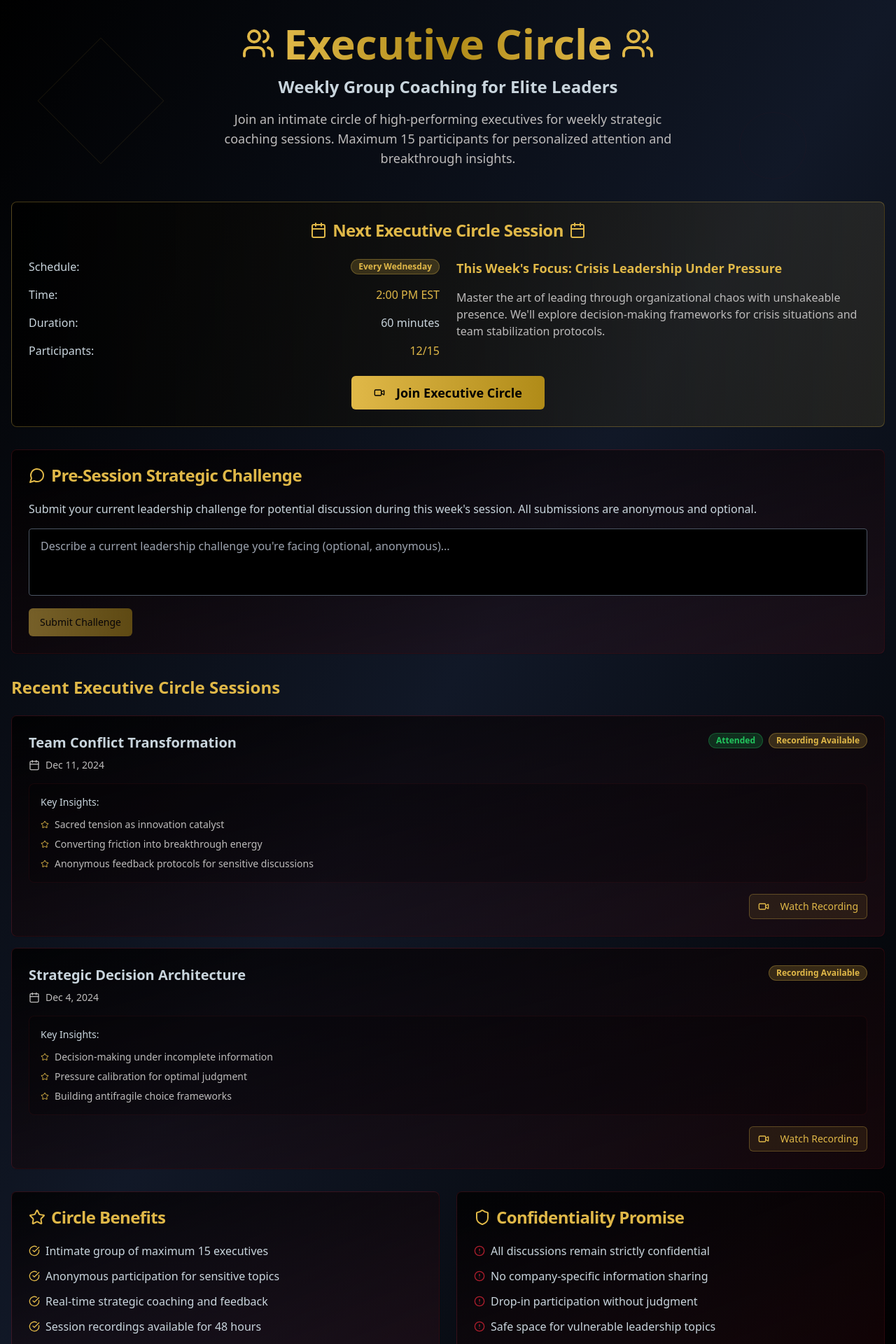
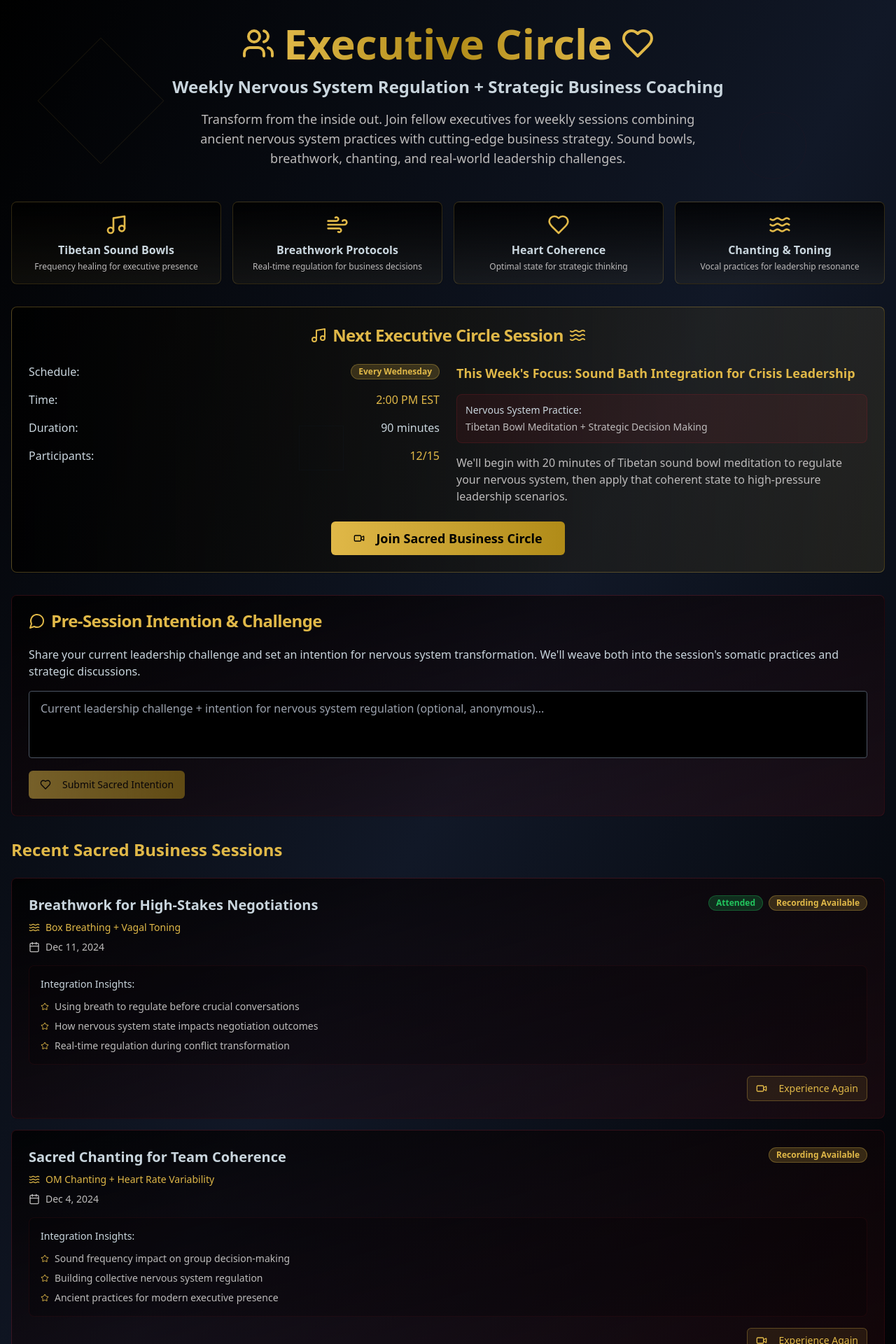
Before and after one commit to FutureGenLeaders/Leadership-Laboratory-, a React (Vite) app: page /executive-circle in a window 1280 px wide. Shown: the top 1920 px of the page at 70% size. Built offline with nearby package versions, Linux system fonts and the light colour scheme.

Commit message:
Enhance Executive Circle with nervous system regulation
Focus group coaching calls on nervous system regulation techniques, including sound bowls, meditation, chanting, and breathwork, alongside practical business topics.

```diff
--- a/src/components/ExecutiveCircle.tsx
+++ b/src/components/ExecutiveCircle.tsx
@@ -12,7 +12,11 @@ import {
   Shield,
   Star,
   CheckCircle,
-  AlertCircle
+  AlertCircle,
+  Heart,
+  Waves,
+  Music,
+  Wind
 } from "lucide-react";
 
 const ExecutiveCircle = () => {
@@ -22,8 +26,9 @@ const ExecutiveCircle = () => {
   const upcomingSession = {
     date: 'Every Wednesday',
     time: '2:00 PM EST',
-    duration: '60 minutes',
-    topic: 'Crisis Leadership Under Pressure',
+    duration: '90 minutes',
+    topic: 'Sound Bath Integration for Crisis Leadership',
+    nervousSystemFocus: 'Tibetan Bowl Meditation + Strategic Decision Making',
     participantCount: 12,
     maxParticipants: 15,
     status: 'Open'
@@ -32,33 +37,42 @@ const ExecutiveCircle = () => {
   const recentSessions = [
     {
       id: '1',
-      topic: 'Team Conflict Transformation',
+      topic: 'Breathwork for High-Stakes Negotiations',
+      nervousSystemPractice: 'Box Breathing + Vagal Toning',
       date: 'Dec 11, 2024',
       keyInsights: [
-        'Sacred tension as innovation catalyst',
-        'Converting friction into breakthrough energy',
-        'Anonymous feedback protocols for sensitive discussions'
+        'Using breath to regulate before crucial conversations',
+        'How nervous system state impacts negotiation outcomes',
+        'Real-time regulation during conflict transformation'
       ],
       recordingAvailable: true,
       attended: true
     },
     {
       id: '2',
-      topic: 'Strategic Decision Architecture',
+      topic: 'Sacred Chanting for Team Coherence',
+      nervousSystemPractice: 'OM Chanting + Heart Rate Variability',
       date: 'Dec 4, 2024',
       keyInsights: [
-        'Decision-making under incomplete information',
-        'Pressure calibration for optimal judgment',
-        'Building antifragile choice frameworks'
+        'Sound frequency impact on group decision-making',
+        'Building collective nervous system regulation',
+        'Ancient practices for modern executive presence'
       ],
       recordingAvailable: true,
       attended: false
     }
   ];
 
+  const upcomingPractices = [
+    { icon: Music, practice: 'Tibetan Sound Bowls', description: 'Frequency healing for executive presence' },
+    { icon: Wind, practice: 'Breathwork Protocols', description: 'Real-time regulation for business decisions' },
+    { icon: Heart, practice: 'Heart Coherence', description: 'Optimal state for strategic thinking' },
+    { icon: Waves, practice: 'Chanting & Toning', description: 'Vocal practices for leadership resonance' }
+  ];
+
   const handleJoinSession = () => {
     // Mock Zoom integration
-    console.log('Launching Zoom session...');
+    console.log('Launching Executive Circle session...');
   };
 
   const handleSubmitChallenge = () => {
@@ -74,6 +88,7 @@ const ExecutiveCircle = () => {
       <div className="absolute inset-0 opacity-10">
         <div className="absolute top-20 left-20 w-32 h-32 border border-yellow-400 rotate-45 animate-pulse" style={{ borderColor: '#E0B848' }}></div>
         <div className="absolute top-40 right-32 w-24 h-24 border border-red-500 rounded-full animate-pulse delay-1000" style={{ borderColor: '#AD1E2D' }}></div>
+        <div className="absolute bottom-32 left-1/3 w-16 h-16 border border-blue-400 animate-pulse delay-500" style={{ borderColor: '#3B82F6' }}></div>
       </div>
 
       <div className="relative z-10 container mx-auto px-4 py-8">
@@ -85,14 +100,30 @@ const ExecutiveCircle = () => {
                 style={{ background: `linear-gradient(to right, #E0B848, #B08B18, #E0B848)`, WebkitBackgroundClip: 'text', WebkitTextFillColor: 'transparent' }}>
               Executive Circle
             </h1>
-            <Users className="w-12 h-12 ml-3" style={{ color: '#E0B848' }} />
+            <Heart className="w-12 h-12 ml-3" style={{ color: '#E0B848' }} />
           </div>
           <h2 className="text-2xl font-semibold mb-4" style={{ color: '#C9D5DD' }}>
-            Weekly Group Coaching for Elite Leaders
+            Weekly Nervous System Regulation + Strategic Business Coaching
           </h2>
-          <p className="text-lg max-w-2xl mx-auto" style={{ color: '#BDBBBB' }}>
-            Join an intimate circle of high-performing executives for weekly strategic coaching sessions. Maximum 15 participants for personalized attention and breakthrough insights.
+          <p className="text-lg max-w-3xl mx-auto" style={{ color: '#BDBBBB' }}>
+            Transform from the inside out. Join fellow executives for weekly sessions combining ancient nervous system practices with cutting-edge business strategy. Sound bowls, breathwork, chanting, and real-world leadership challenges.
           </p>
+        </div>
+
+        {/* Nervous System Practices Preview */}
+        <div className="grid md:grid-cols-4 gap-4 mb-8">
+          {upcomingPractices.map((item, index) => (
+            <Card key={index} className="text-center border" style={{
+              background: 'linear-gradient(to bottom, rgba(0, 0, 0, 0.8), rgba(224, 184, 72, 0.05))',
+              borderColor: 'rgba(224, 184, 72, 0.2)'
+            }}>
+              <CardContent className="p-4">
+                <item.icon className="w-8 h-8 mx-auto mb-2" style={{ color: '#E0B848' }} />
+                <h3 className="font-semibold mb-1" style={{ color: '#C9D5DD' }}>{item.practice}</h3>
+                <p className="text-xs" style={{ color: '#BDBBBB' }}>{item.description}</p>
+              </CardContent>
+            </Card>
+          ))}
         </div>
 
         {/* Next Session Card */}
@@ -102,9 +133,9 @@ const ExecutiveCircle = () => {
         }}>
           <CardHeader>
             <CardTitle className="text-2xl flex items-center justify-center" style={{ color: '#E0B848' }}>
-              <Calendar className="w-6 h-6 mr-2" />
+              <Music className="w-6 h-6 mr-2" />
               Next Executive Circle Session
-              <Calendar className="w-6 h-6 ml-2" />
+              <Waves className="w-6 h-6 ml-2" />
             </CardTitle>
           </CardHeader>
           <CardContent className="space-y-6">
@@ -140,8 +171,15 @@ const ExecutiveCircle = () => {
                 <h3 className="text-lg font-semibold" style={{ color: '#E0B848' }}>
                   This Week's Focus: {upcomingSession.topic}
                 </h3>
+                <div className="rounded-lg p-3 border" style={{
+                  backgroundColor: 'rgba(173, 30, 45, 0.1)',
+                  borderColor: 'rgba(173, 30, 45, 0.2)'
+                }}>
+                  <p className="text-sm font-medium mb-1" style={{ color: '#C9D5DD' }}>Nervous System Practice:</p>
+                  <p className="text-sm" style={{ color: '#BDBBBB' }}>{upcomingSession.nervousSystemFocus}</p>
+                </div>
                 <p style={{ color: '#BDBBBB' }}>
-                  Master the art of leading through organizational chaos with unshakeable presence. We'll explore decision-making frameworks for crisis situations and team stabilization protocols.
+                  We'll begin with 20 minutes of Tibetan sound bowl meditation to regulate your nervous system, then apply that coherent state to high-pressure leadership scenarios.
                 </p>
               </div>
             </div>
@@ -153,7 +191,7 @@ const ExecutiveCircle = () => {
                 style={{ background: 'linear-gradient(to right, #E0B848, #B08B18)' }}
               >
                 <Video className="w-5 h-5 mr-2" />
-                Join Executive Circle
+                Join Sacred Business Circle
               </Button>
             </div>
           </CardContent>
@@ -167,18 +205,18 @@ const ExecutiveCircle = () => {
           <CardHeader>
             <CardTitle className="flex items-center" style={{ color: '#E0B848' }}>
               <MessageCircle className="w-6 h-6 mr-2" />
-              Pre-Session Strategic Challenge
+              Pre-Session Intention & Challenge
             </CardTitle>
           </CardHeader>
           <CardContent className="space-y-4">
             {!hasSubmittedChallenge ? (
               <>
                 <p style={{ color: '#C9D5DD' }}>
-                  Submit your current leadership challenge for potential discussion during this week's session. All submissions are anonymous and optional.
+                  Share your current leadership challenge and set an intention for nervous system transformation. We'll weave both into the session's somatic practices and strategic discussions.
                 </p>
                 <div className="space-y-3">
                   <textarea
-                    placeholder="Describe a current leadership challenge you're facing (optional, anonymous)..."
+                    placeholder="Current leadership challenge + intention for nervous system regulation (optional, anonymous)..."
                     value={currentChallenge}
                     onChange={(e) => setCurrentChallenge(e.target.value)}
                     className="w-full h-24 px-4 py-3 rounded border bg-black text-white border-gray-600 resize-none"
@@ -190,7 +228,8 @@ const ExecutiveCircle = () => {
                     className="text-black"
                     style={{ background: 'linear-gradient(to right, #E0B848, #B08B18)' }}
                   >
-                    Submit Challenge
+                    <Heart className="w-4 h-4 mr-2" />
+                    Submit Sacred Intention
                   </Button>
                 </div>
               </>
@@ -201,7 +240,7 @@ const ExecutiveCircle = () => {
                 color: '#22C55E'
               }}>
                 <CheckCircle className="w-5 h-5 mr-2" />
-                Challenge submitted successfully. Thank you for your contribution to the circle.
+                Sacred intention received. Your nervous system and business challenge will be honored in our circle.
               </div>
             )}
           </CardContent>
@@ -210,7 +249,7 @@ const ExecutiveCircle = () => {
         {/* Recent Sessions */}
         <div className="mb-8">
           <h2 className="text-2xl font-bold mb-6" style={{ color: '#E0B848' }}>
-            Recent Executive Circle Sessions
+            Recent Sacred Business Sessions
           </h2>
 
           <div className="space-y-4">
@@ -229,6 +268,10 @@ const ExecutiveCircle = () => {
                       <h3 className="text-xl font-semibold mb-2" style={{ color: '#C9D5DD' }}>
                         {session.topic}
                       </h3>
+                      <div className="flex items-center text-sm mb-2" style={{ color: '#E0B848' }}>
+                        <Waves className="w-4 h-4 mr-2" />
+                        {session.nervousSystemPractice}
+                      </div>
                       <div className="flex items-center text-sm" style={{ color: '#BDBBBB' }}>
                         <Calendar className="w-4 h-4 mr-2" />
                         {session.date}
@@ -260,7 +303,7 @@ const ExecutiveCircle = () => {
                     backgroundColor: 'rgba(0, 0, 0, 0.2)',
                     borderColor: 'rgba(173, 30, 45, 0.1)'
                   }}>
-                    <p className="text-sm font-medium mb-3" style={{ color: '#C9D5DD' }}>Key Insights:</p>
+                    <p className="text-sm font-medium mb-3" style={{ color: '#C9D5DD' }}>Integration Insights:</p>
                     <ul className="space-y-2">
                       {session.keyInsights.map((insight, index) => (
                         <li key={index} className="flex items-start text-sm" style={{ color: '#BDBBBB' }}>
@@ -283,7 +326,7 @@ const ExecutiveCircle = () => {
                         }}
                       >
                         <Video className="w-4 h-4 mr-2" />
-                        Watch Recording
+                        Experience Again
                       </Button>
                     </div>
                   )}
@@ -293,7 +336,7 @@ const ExecutiveCircle = () => {
           </div>
         </div>
 
-        {/* Benefits & Guidelines */}
+        {/* Benefits & Sacred Container */}
         <div className="grid md:grid-cols-2 gap-6">
           <Card className="border" style={{
             background: 'linear-gradient(to bottom right, rgba(0, 0, 0, 0.8), rgba(173, 30, 45, 0.1))',
@@ -301,27 +344,27 @@ const ExecutiveCircle = () => {
           }}>
             <CardHeader>
               <CardTitle className="flex items-center" style={{ color: '#E0B848' }}>
-                <Star className="w-6 h-6 mr-2" />
-                Circle Benefits
+                <Heart className="w-6 h-6 mr-2" />
+                Sacred Business Integration
               </CardTitle>
             </CardHeader>
             <CardContent>
               <ul className="space-y-3">
                 <li className="flex items-start" style={{ color: '#C9D5DD' }}>
                   <CheckCircle className="w-4 h-4 mr-2 mt-1 flex-shrink-0" style={{ color: '#E0B848' }} />
-                  Intimate group of maximum 15 executives
+                  Sound bowl meditation for executive presence
                 </li>
                 <li className="flex items-start" style={{ color: '#C9D5DD' }}>
                   <CheckCircle className="w-4 h-4 mr-2 mt-1 flex-shrink-0" style={{ color: '#E0B848' }} />
-                  Anonymous participation for sensitive topics
+                  Breathwork protocols for high-stakes decisions
                 </li>
                 <li className="flex items-start" style={{ color: '#C9D5DD' }}>
                   <CheckCircle className="w-4 h-4 mr-2 mt-1 flex-shrink-0" style={{ color: '#E0B848' }} />
-                  Real-time strategic coaching and feedback
+                  Chanting practices for team coherence
                 </li>
                 <li className="flex items-start" style={{ color: '#C9D5DD' }}>
                   <CheckCircle className="w-4 h-4 mr-2 mt-1 flex-shrink-0" style={{ color: '#E0B848' }} />
-                  Session recordings available for 48 hours
+                  Real-time nervous system regulation training
                 </li>
               </ul>
             </CardContent>
@@ -334,26 +377,26 @@ const ExecutiveCircle = () => {
             <CardHeader>
               <CardTitle className="flex items-center" style={{ color: '#E0B848' }}>
                 <Shield className="w-6 h-6 mr-2" />
-                Confidentiality Promise
+                Sacred Container Promise
               </CardTitle>
             </CardHeader>
             <CardContent>
               <ul className="space-y-3">
                 <li className="flex items-start" style={{ color: '#C9D5DD' }}>
                   <AlertCircle className="w-4 h-4 mr-2 mt-1 flex-shrink-0" style={{ color: '#AD1E2D' }} />
-                  All discussions remain strictly confidential
+                  Ancient practices meet modern business
                 </li>
                 <li className="flex items-start" style={{ color: '#C9D5DD' }}>
                   <AlertCircle className="w-4 h-4 mr-2 mt-1 flex-shrink-0" style={{ color: '#AD1E2D' }} />
-                  No company-specific information sharing
+                  Somatic awareness for leadership transformation
                 </li>
                 <li className="flex items-start" style={{ color: '#C9D5DD' }}>
                   <AlertCircle className="w-4 h-4 mr-2 mt-1 flex-shrink-0" style={{ color: '#AD1E2D' }} />
-                  Drop-in participation without judgment
+                  Regulated nervous system as business advantage
                 </li>
                 <li className="flex items-start" style={{ color: '#C9D5DD' }}>
                   <AlertCircle className="w-4 h-4 mr-2 mt-1 flex-shrink-0" style={{ color: '#AD1E2D' }} />
-                  Safe space for vulnerable leadership topics
+                  Integration of inner work with outer success
                 </li>
               </ul>
             </CardContent>
```
